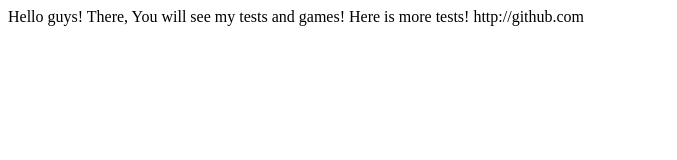
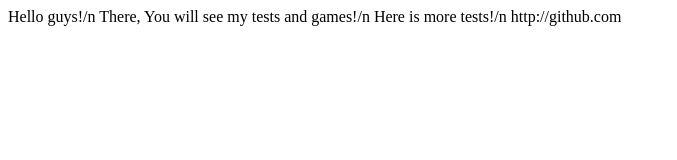
Before and after one commit to maksimp04/maksimp04.github.io, a plain HTML site: page index.html in a window 1280 px wide. Shown: the whole page, without its empty margins (0-677 px from the left). Drawn offline with Linux system fonts and the light colour scheme.

Commit message:
added index.html

```diff
--- a/index.html
+++ b/index.html
@@ -2,9 +2,9 @@
 <html>
 
 <body>
-Hello guys!
-There, You will see my tests and games!
-Here is more tests!
+Hello guys!/n
+There, You will see my tests and games!/n
+Here is more tests!/n
 http://github.com
 </body>
 
```
